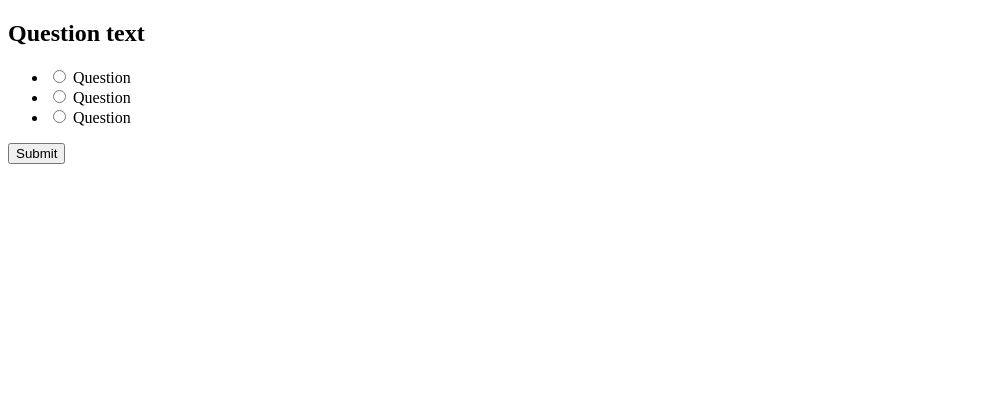
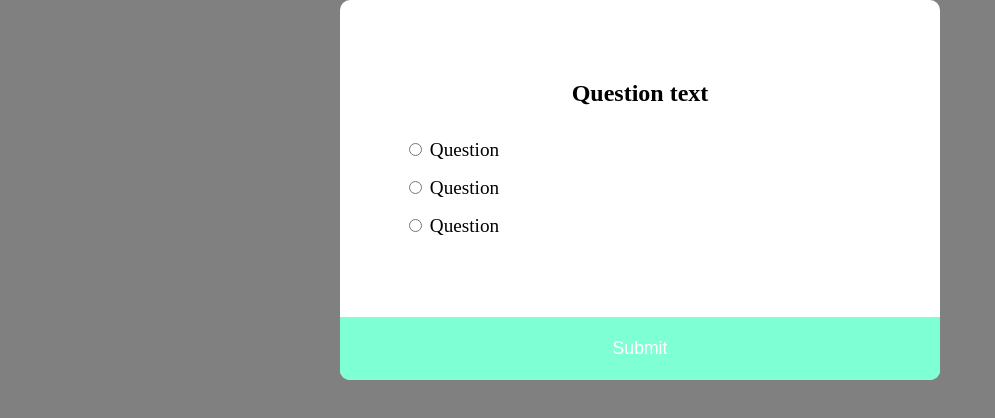
Before and after one commit to AndyAnza/Code-Quiz-C4, a plain HTML site: page index.html in a window 1280 px wide. Shown: the whole page, without its empty margins (0-995 px from the left). Drawn offline with Linux system fonts and the light colour scheme.

Commit message:
Added Style to the Quiz

```diff
--- a/assets/css/style.css
+++ b/assets/css/style.css
@@ -0,0 +1,59 @@
+* {
+    box-sizing: border-box;
+}
+
+body {
+    background-color: gray;
+    display: flex;
+    flex-direction: column;
+    align-items: center;
+    justify-content: center;
+    overflow: hidden;
+    margin: 0;
+}
+
+.quiz-container {
+    background-color: white;
+    border-radius: 10px;
+    width: 600px;
+    overflow: hidden;
+}
+
+.quiz-header {
+    padding: 4rem;
+}
+
+h2 {
+    padding: 1rem;
+    text-align: center;
+    margin: 0;
+}
+
+ul {
+    list-style-type: none;
+    padding: 0;
+}
+
+ul li {
+    font-size: 1.2rem;
+    margin: 1rem 0;
+}
+
+ul li label {
+    cursor: pointer;
+}
+
+button {
+    background-color: aquamarine;
+    color: white;
+    border: none;
+    display: block;
+    width: 100%;
+    cursor: pointer;
+    font-size: 1.1rem;
+    padding: 1.3rem;
+}
+
+button:hover {
+    background-color: rgb(0, 153, 255);
+}
--- a/index.html
+++ b/index.html
@@ -10,7 +10,7 @@
 </head>
 
 <body>
-    <div class="quiz-container" id="quiz"></div>
+    <div class="quiz-container" id="quiz">
         <div class="quiz-header">
             <h2 id="question">Question text</h2>
             <ul>
@@ -31,6 +31,7 @@
             </ul>
         </div>
         <button id="submit">Submit</button>
+    </div>
     <script src="./assets/js/script.js"></script>
 </body>
 
```
Lines whose indentation alone changed are shown as unchanged.
